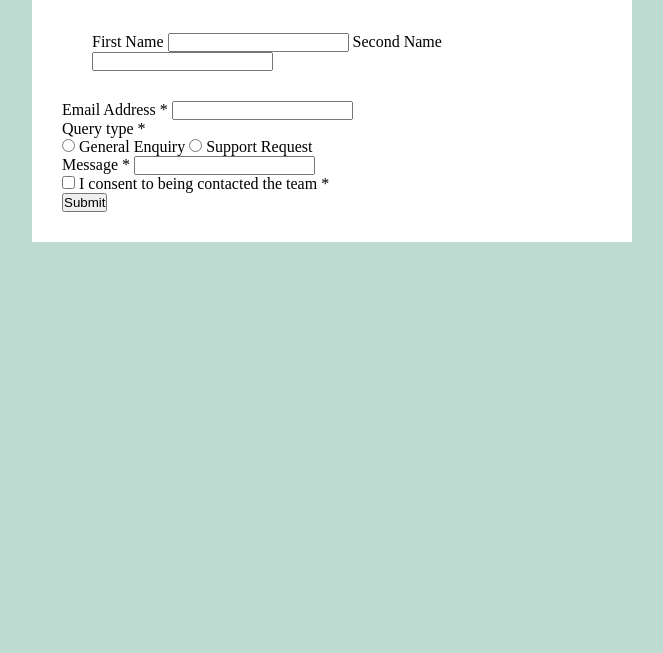
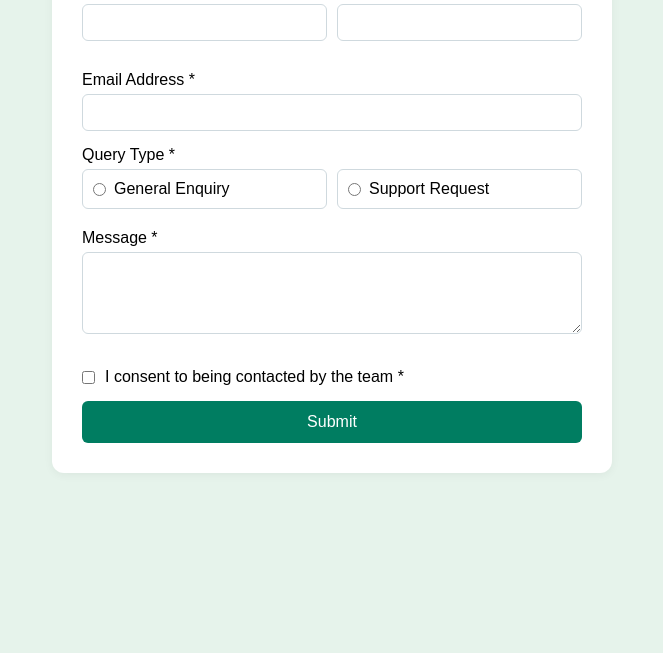
Before and after one commit to Zunaira-Malik00/practice-base, a plain HTML site: page week_1/form2.html in a window 1280 px wide. Shown: the part 147-800 px from the top of the page, without its empty margins (308-971 px from the left). Drawn offline with Linux system fonts and the light colour scheme.

Commit message:
complete

```diff
--- a/week_1/form2.html
+++ b/week_1/form2.html
@@ -2,51 +2,50 @@
 <html lang="en">
 
 <head>
-    <meta charset="UTF-8">
-    <meta name="viewport" content="width=device-width, initial-scale=1.0">
-    <title>contact us</title>
-    <link rel="stylesheet" href="style2.css">
+    <meta charset="UTF-8" />
+    <meta name="viewport" content="width=device-width, initial-scale=1.0" />
+    <title>Contact Us</title>
+    <link rel="stylesheet" href="style2.css" />
 </head>
 
 <body>
-    <div class="container">
-        <form>
-            <h1>Contact Us</h1>
-            <div class="name">
-                <span> <label for="username">First Name</label>
-                    <input type="text" id="username">
-                </span>
-                <span>
-                    <label for="username">Second Name</label>
-                    <input type="text" id="username">
-                </span>
-            </div>
-            <div class="email-box">
-                <label for="email"> Email Address *</label>
-                <input type="email" id="email">
-            </div>
-            <div class="query-box">
-                <label>Query type *</label>
+    <div class="form-container">
+        <form class="contact-form">
+            <h2>Contact Us</h2>
+            <div class="input-group">
                 <div>
-                    <input type="radio" id="enguiry">
-                    <label for="enquiry"> General Enquiry </label>
-                    <span>
-                        <input type="radio" id="request">
-                        <label for="request"> Support Request</label>
-                    </span>
+                    <label for="first-name">First Name *</label>
+                    <input type="text" id="first-name" />
                 </div>
-                <div class="message-box">
-                    <label for="message"> Message *</label>
-                    <input type="text" id="message">
-                </div>
-                <div class="check-box">
-                    <input type="checkbox" id="checkbox">
-                    <label for="checkbox"> I consent to being contacted the team *</label>
-                </div>
-                <div class="button-box">
-                    <button> Submit </button>
+                <div>
+                    <label for="last-name">Last Name *</label>
+                    <input type="text" id="last-name" />
                 </div>
             </div>
+            <label for="email">Email Address *</label>
+            <input type="email" id="email" />
+
+            <label>Query Type *</label>
+            <div class="radio-group">
+                <label>
+                    <input type="radio" name="query" />
+                    General Enquiry
+                </label>
+                <label>
+                    <input type="radio" name="query" />
+                    Support Request
+                </label>
+            </div>
+
+            <label for="message">Message *</label>
+            <textarea id="message" rows="4"></textarea>
+
+            <label class="checkbox-group">
+                <input type="checkbox" />
+                I consent to being contacted by the team *
+            </label>
+
+            <button type="submit">Submit</button>
         </form>
     </div>
 </body>
--- a/week_1/style2.css
+++ b/week_1/style2.css
@@ -1,25 +1,88 @@
 *{
+    padding: 0px;
     margin: 0px;
-    padding: 0px;
+}
+body {
+    font-family: Arial, sans-serif;
+    background-color: #e6f3eb;
+  }
+
+  .form-container {
+    max-width: 500px;
+    margin: 50px auto;
+    background: white;
+    padding: 30px;
+    border-radius: 12px;
+    box-shadow: 0 2px 10px rgba(0, 0, 0, 0.05);
+  }
+
+  .contact-form h2 {
+    margin-bottom: 20px;
+    color: #333;
+  }
+
+  .input-group {
+    display: flex;
+    gap: 10px;
+    margin-bottom: 15px;
+  }
+
+  .input-group div {
+    flex: 1;
+  }
+
+  label {
+    display: block;
+    margin-bottom: 5px;
+    font-weight: 500;
+  }
+
+  input[type="text"],
+  input[type="email"],
+  textarea {
+    width: 100%;
+    padding: 10px;
+    border: 1px solid #cfd9de;
+    border-radius: 6px;
+    margin-bottom: 15px;
     box-sizing: border-box;
-}
-body{
-    background-color: rgb(189, 219, 209);
-    font-family:'Times New Roman', Times, serif;
-}
-.container{
-    width: 600px;
-    padding: 30px;
-    margin:40px auto 0 ;
-    position: relative;
-    background-color: white;
-}
-.container h1{
-    font-size: 30px;
-    line-height: 30px;
-    margin:30px ;
-}
-.name{
-    padding: 20px;
-    margin:10px;
-}
+  }
+
+  .radio-group {
+    display: flex;
+    gap: 10px;
+    margin-bottom: 15px;
+  }
+
+  .radio-group label {
+    flex: 1;
+    display: flex;
+    align-items: center;
+    gap: 8px;
+    border: 1px solid #cfd9de;
+    border-radius: 6px;
+    padding: 10px;
+    cursor: pointer;
+  }
+
+  .checkbox-group {
+    display: flex;
+    align-items: center;
+    gap: 10px;
+    margin: 15px 0;
+  }
+
+  button {
+    width: 100%;
+    padding: 12px;
+    background-color: #007d61;
+    color: white;
+    border: none;
+    border-radius: 6px;
+    font-size: 16px;
+    cursor: pointer;
+  }
+
+  button:hover {
+    background-color: #006a53;
+  }
```
